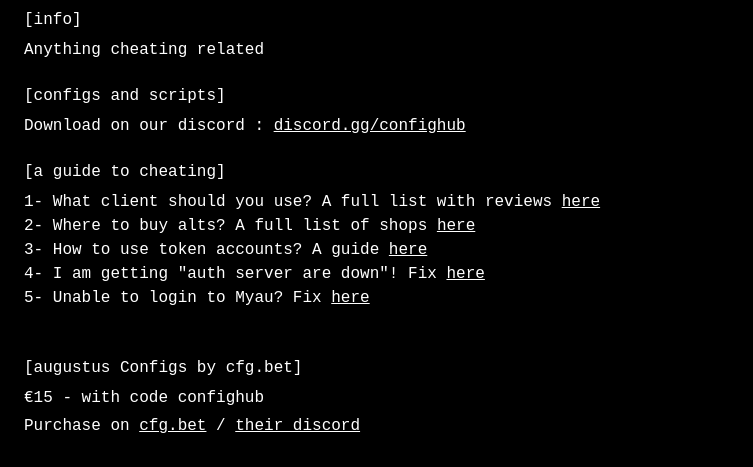
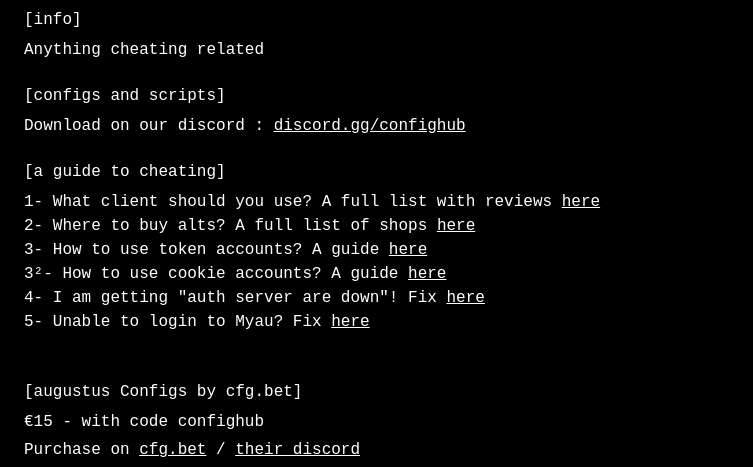
Before and after one commit to Chuborn/chub, a plain HTML site: page index.html in a window 1280 px wide. Shown: the part 77-544 px from the top of the page, without its empty margins (0-753 px from the left). Drawn offline with Linux system fonts and the light colour scheme; a web font is replaced by a local one.

Commit message:
Update index.html

```diff
--- a/index.html
+++ b/index.html
@@ -86,6 +86,7 @@
         <div>1- What client should you use? A full list with reviews <a href="clients" target="_blank">here </a></div>
         <div>2- Where to buy alts? A full list of shops <a href="https://alts.watchdog.gay" target="_blank">here</a> </div>
         <div>3- How to use token accounts? A guide <a href="token" target="_blank">here</a> </div>
+        <div>3²- How to use cookie accounts? A guide <a href="cookie" target="_blank">here</a> </div>
         <div>4- I am getting "auth server are down"! Fix <a href="javafix" target="_blank">here</a></div>
         <div>5- Unable to login to Myau? Fix <a href="fixmyau" target="_blank">here</a></div>
     </div>
```
